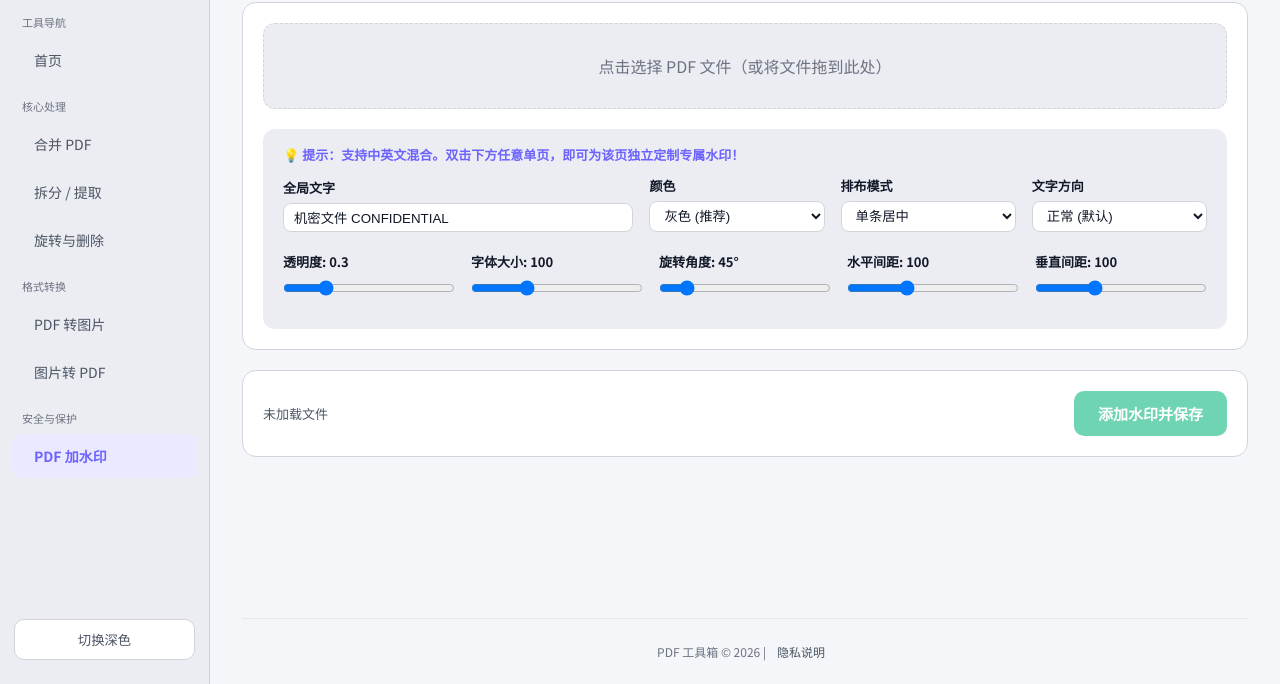
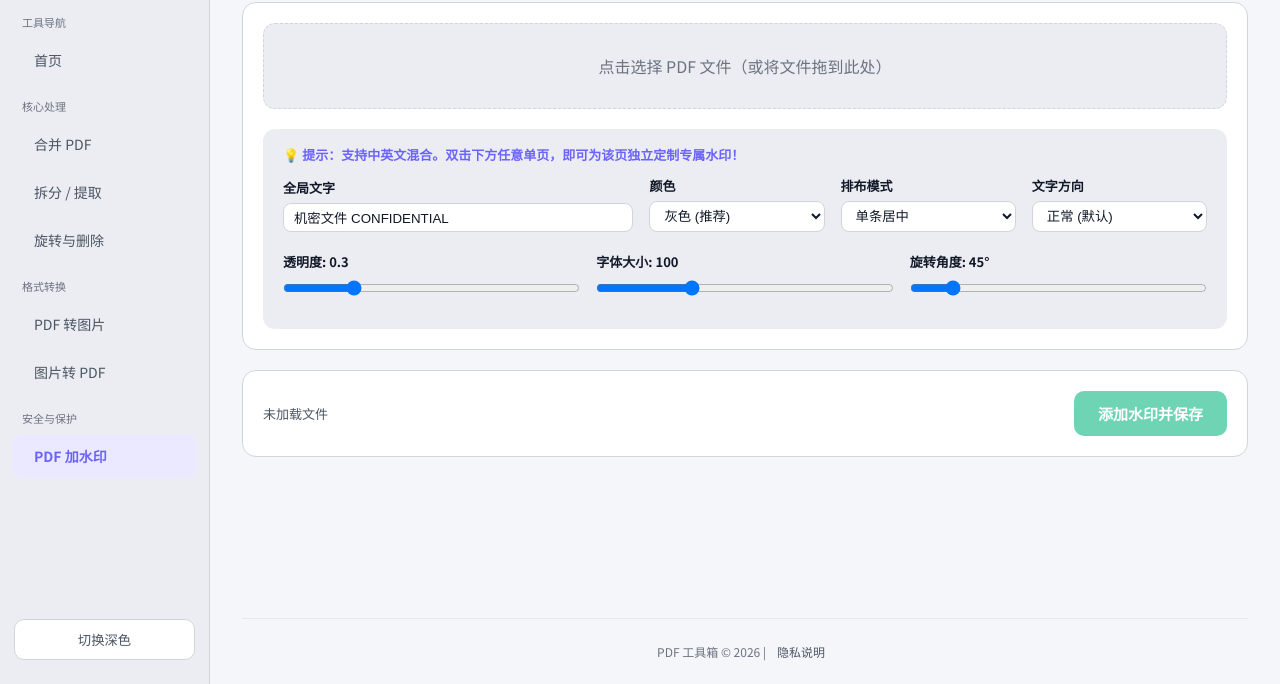
Before and after one commit to ludergo-create/PDF-Toolbox, a plain HTML site: page watermark.html in a window 1280 px wide. Shown: the part 116-800 px from the top of the page. Drawn offline with Linux system fonts and the light colour scheme; a script that the page names is missing.

Commit message:
fix: 初始加载时间距控件不应显示 — 默认单条模式无需间距

```diff
--- a/watermark.html
+++ b/watermark.html
@@ -125,11 +125,11 @@
                                 <label>旋转角度: <span id="valAngle">45</span>°</label>
                                 <input type="range" id="globalWmAngle" min="0" max="360" step="5" value="45" oninput="document.getElementById('valAngle').innerText=this.value; updateAllOverlays();" style="width: 100%;">
                             </div>
-                            <div class="setting-group" style="flex: 1; min-width: 150px;">
+                            <div class="setting-group" style="flex: 1; min-width: 150px; display: none;">
                                 <label>水平间距: <span id="valGapX">100</span></label>
                                 <input type="range" id="globalWmGapX" min="0" max="300" step="10" value="100" oninput="document.getElementById('valGapX').innerText=this.value; updateAllOverlays();" style="width: 100%;">
                             </div>
-                            <div class="setting-group" style="flex: 1; min-width: 150px;">
+                            <div class="setting-group" style="flex: 1; min-width: 150px; display: none;">
                                 <label>垂直间距: <span id="valGapY">100</span></label>
                                 <input type="range" id="globalWmGapY" min="0" max="300" step="10" value="100" oninput="document.getElementById('valGapY').innerText=this.value; updateAllOverlays();" style="width: 100%;">
                             </div>
```
